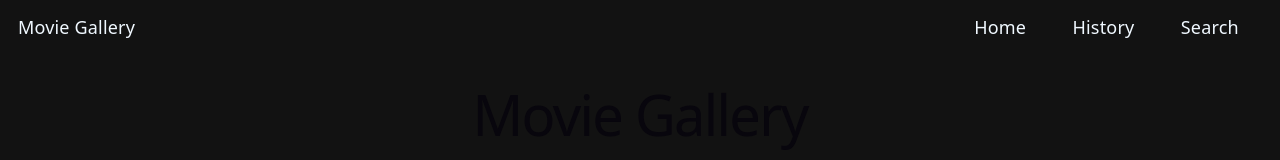
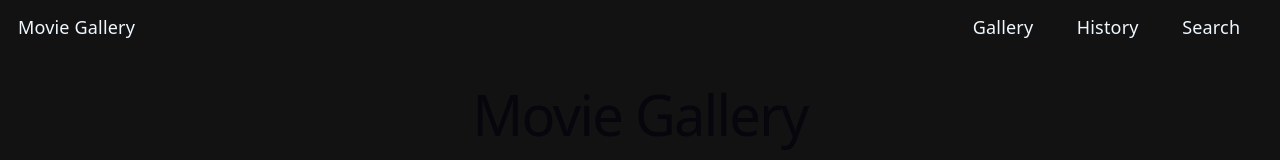
Before and after one commit to FrinceNacion/movie-gallery, a React (Vite) app: page / in a window 1280 px wide. Shown: the top 160 px of the page. Built offline with nearby package versions, Linux system fonts and the light colour scheme.

Commit message:
Update: added responsive layout for smaller screen

```diff
--- a/src/Navigation.jsx
+++ b/src/Navigation.jsx
@@ -3,8 +3,20 @@ function Navigation() {
         <>
             <nav className="d-flex flex-row justify-content-between align-items-center p-3">
                 <h3>Movie Gallery</h3>
-                <ul className="d-flex flex-row justify-content-around align-items-center w-25">
-                    <li><p>Home</p></li>
+                <div className="d-flex flex-column justify-content-between d-md-none">
+                    <button className="btn btn-secondary" type="button" data-bs-toggle="collapse" data-bs-target="#collapseExample" aria-expanded="false" aria-controls="collapseExample">
+                    ☰
+                    </button>
+                    <div className="collapse p-2" id="collapseExample">
+                        <ul className="d-flex flex-column gap-2">
+                            <li><p>Gallery</p></li>
+                            <li><p>History</p></li>
+                            <li><p>Search</p></li>
+                        </ul>
+                    </div>
+                </div>
+                <ul className="d-none d-md-flex flex-row justify-content-around align-items-center w-25">
+                    <li><p>Gallery</p></li>
                     <li><p>History</p></li>
                     <li><p>Search</p></li>
                 </ul>
```
